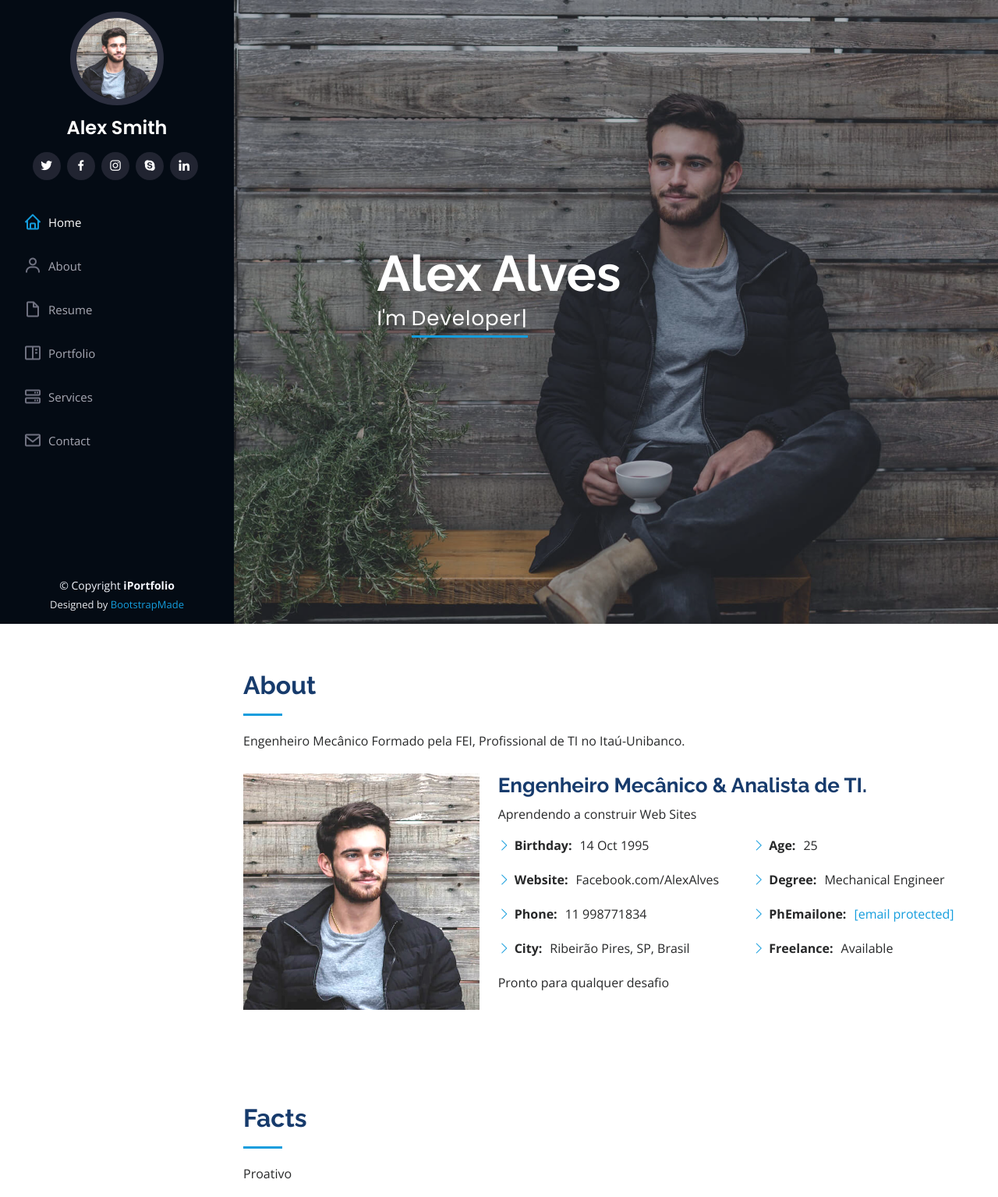
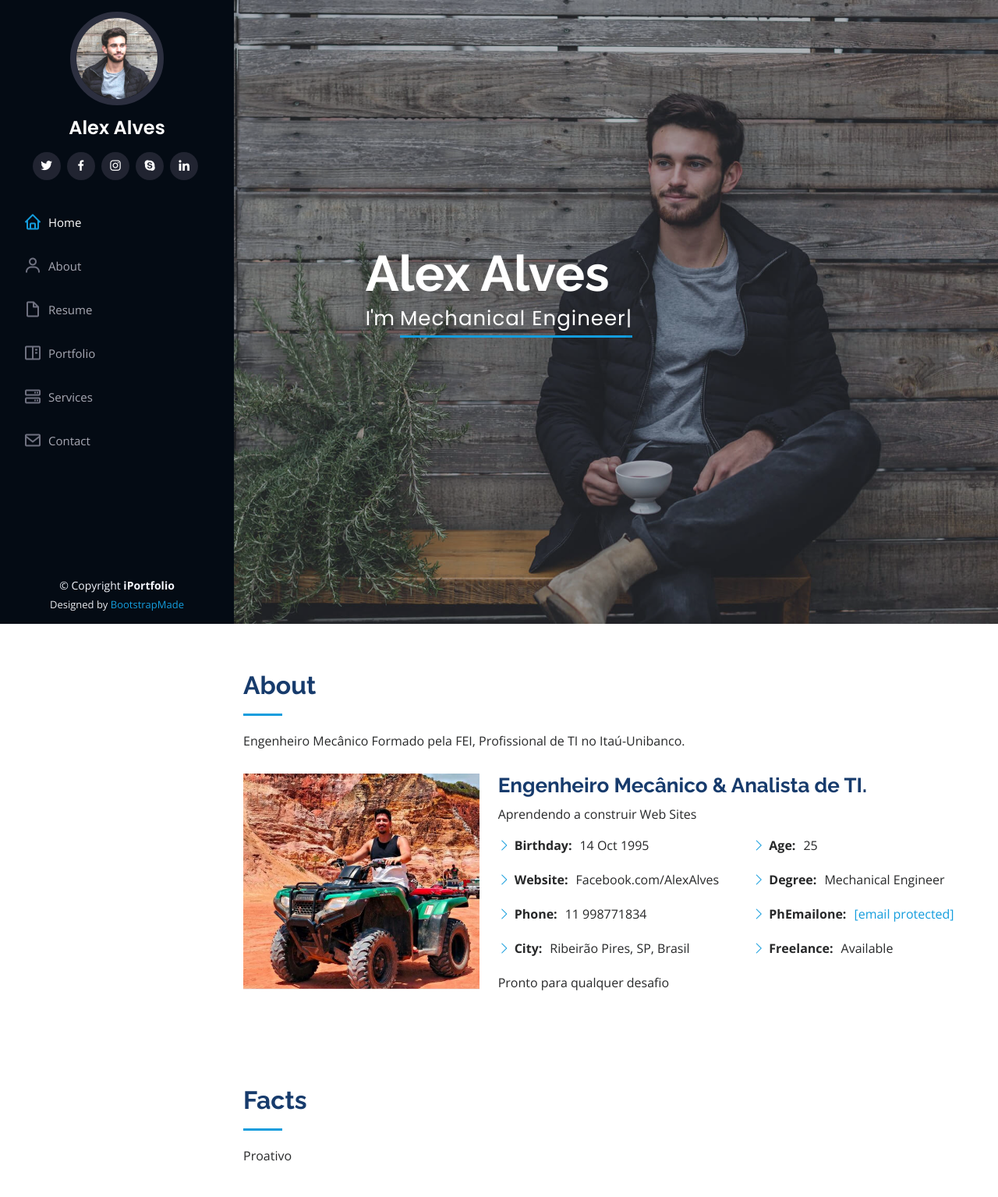
Before and after one commit to AlexAlvesJr/turma15b-heroku, a PHP site: page / in a window 1280 px wide. Shown: the top 1535 px of the page at 78% size. Run offline with PHP 8.4, Linux system fonts and the light colour scheme; some libraries are stand-ins or nearby versions.

Commit message:
commitando

```diff
--- a/index.php
+++ b/index.php
@@ -48,7 +48,7 @@
 
       <div class="profile">
         <img src="/assets/img/profile-img.jpg" alt="" class="img-fluid rounded-circle">
-        <h1 class="text-light"><a href="index.html">Alex Smith</a></h1>
+        <h1 class="text-light"><a href="index.html">Alex Alves</a></h1>
         <div class="social-links mt-3 text-center">
           <a href="#" class="twitter"><i class="bx bxl-twitter"></i></a>
           <a href="#" class="facebook"><i class="bx bxl-facebook"></i></a>
@@ -75,7 +75,7 @@
   <section id="hero" class="d-flex flex-column justify-content-center align-items-center">
     <div class="hero-container" data-aos="fade-in">
       <h1>Alex Alves</h1>
-      <p>I'm <span class="typed" data-typed-items="Designer, Developer, Freelancer, Photographer"></span></p>
+      <p>I'm <span class="typed" data-typed-items="IT Analyst, Mechanical Engineer, DJ"></span></p>
     </div>
   </section><!-- End Hero -->
 
@@ -92,7 +92,7 @@
 
         <div class="row">
           <div class="col-lg-4" data-aos="fade-right">
-            <img src="/assets/img/profile-img.jpg" class="img-fluid" alt="">
+            <img src="/assets/img/profile-alex.jpg" class="img-fluid" alt="">
           </div>
           <div class="col-lg-8 pt-4 pt-lg-0 content" data-aos="fade-left">
             <h3>Engenheiro Mecânico &amp; Analista de TI.</h3>
```
Also changed, not shown: assets/img/hero-alex.JPG (added), assets/img/profile-alex.JPG (added).
